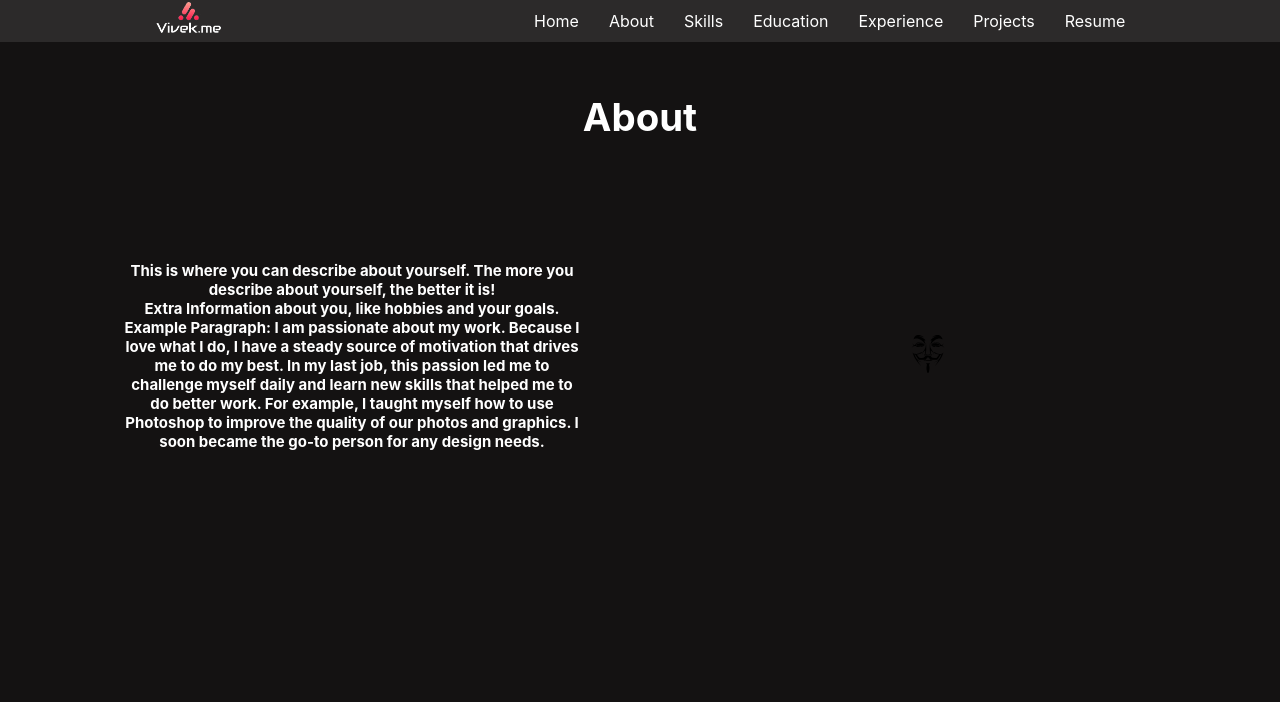
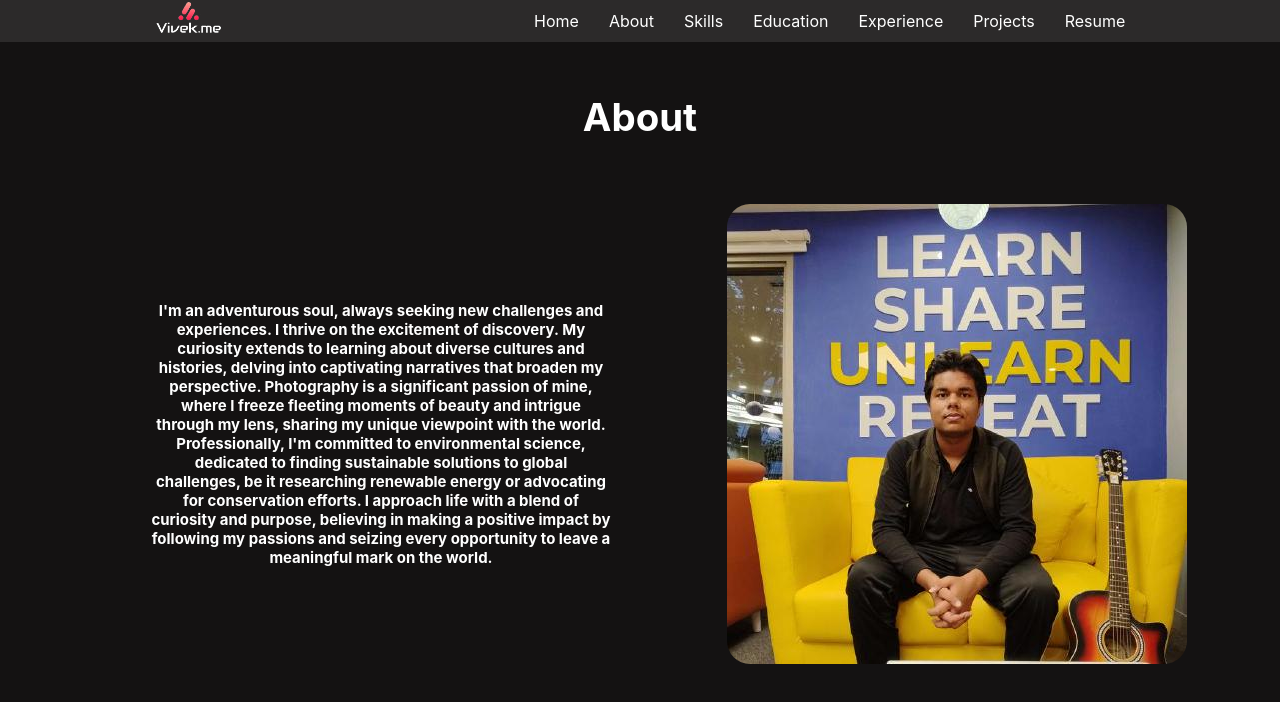
Before and after one commit to vivek-anand-singh/PortFolio, a React (Create React App) app: page /about in a window 1280 px wide. Shown: the top 702 px of the page. Built offline with nearby package versions, Linux system fonts and the light colour scheme.

Commit message:
Small Update

```diff
--- a/src/Components/About/description.css
+++ b/src/Components/About/description.css
@@ -4,7 +4,7 @@
 
 #description{
     display: flex;
-    justify-content: space-between;
+    justify-content: space-around;
     align-items: center;
     padding: 5%;
     height: auto;
@@ -18,12 +18,11 @@
     color:white;
 }
 
-#description-image{
-    width: 50%;
-    color: white;
-    padding: 5%;
+#description-image img {
+    max-width: 100%;
+    max-height: 100%;
+    width: auto;
+    height: auto;
+    display: block;
+    border-radius: 5%;
 }
-img{
-    width: 70%;
-    height: 70%;
-}
--- a/src/Components/About/description.js
+++ b/src/Components/About/description.js
@@ -1,22 +1,12 @@
 import './description.css';
-import Photo from '../../Assets/photo.svg';
+import Photo from './myphoto.jpeg';
 
-function Description()
-{
-    return(
+function Description() {
+    return (
         <div id="description">
             <div id="description-text">
                 <h3>
-                    This is where you can describe about yourself.
-                    The more you describe about yourself, the better it is!
-                </h3>
-                <h3>
-                    Extra Information about you, like hobbies and your goals.
-                    Example Paragraph: I am passionate about my work. Because I love what I do,
-                    I have a steady source of motivation that drives me to do my best.
-                    In my last job, this passion led me to challenge myself daily and learn new skills that helped me to do better work.
-                    For example, I taught myself how to use Photoshop to improve the quality of our photos and graphics.
-                    I soon became the go-to person for any design needs.
+                    I'm an adventurous soul, always seeking new challenges and experiences. I thrive on the excitement of discovery. My curiosity extends to learning about diverse cultures and histories, delving into captivating narratives that broaden my perspective. Photography is a significant passion of mine, where I freeze fleeting moments of beauty and intrigue through my lens, sharing my unique viewpoint with the world. Professionally, I'm committed to environmental science, dedicated to finding sustainable solutions to global challenges, be it researching renewable energy or advocating for conservation efforts. I approach life with a blend of curiosity and purpose, believing in making a positive impact by following my passions and seizing every opportunity to leave a meaningful mark on the world.
                 </h3>
             </div>
             <div id="description-image">
```
Also changed, not shown: src/Components/About/myphoto.jpeg (added), src/Components/Projects/images/145670267.jpeg (added).
